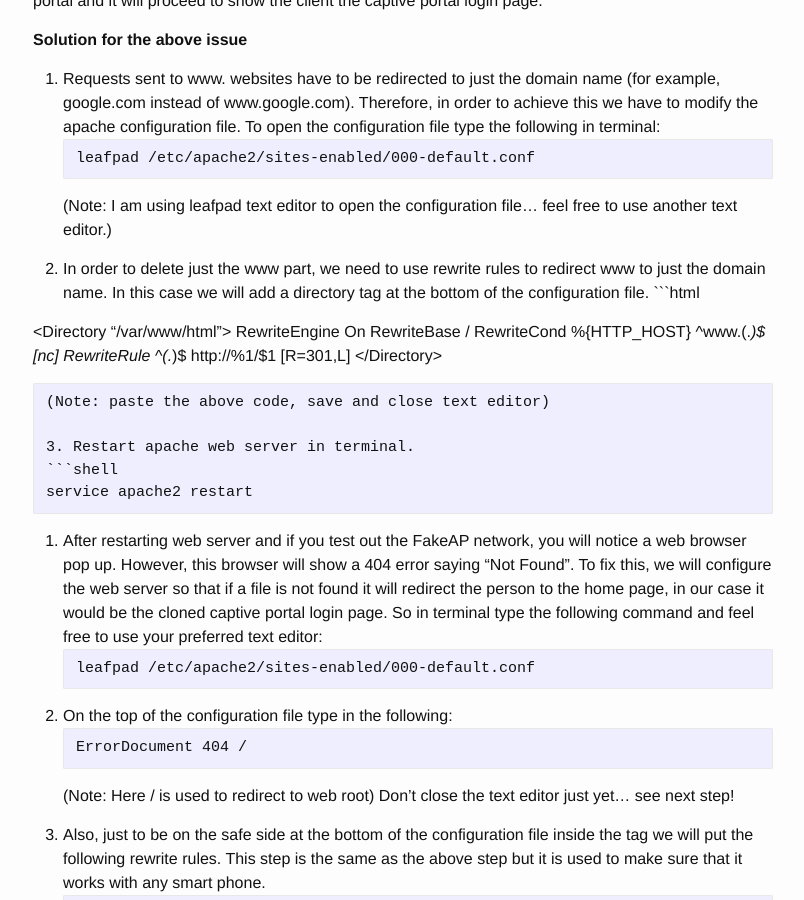
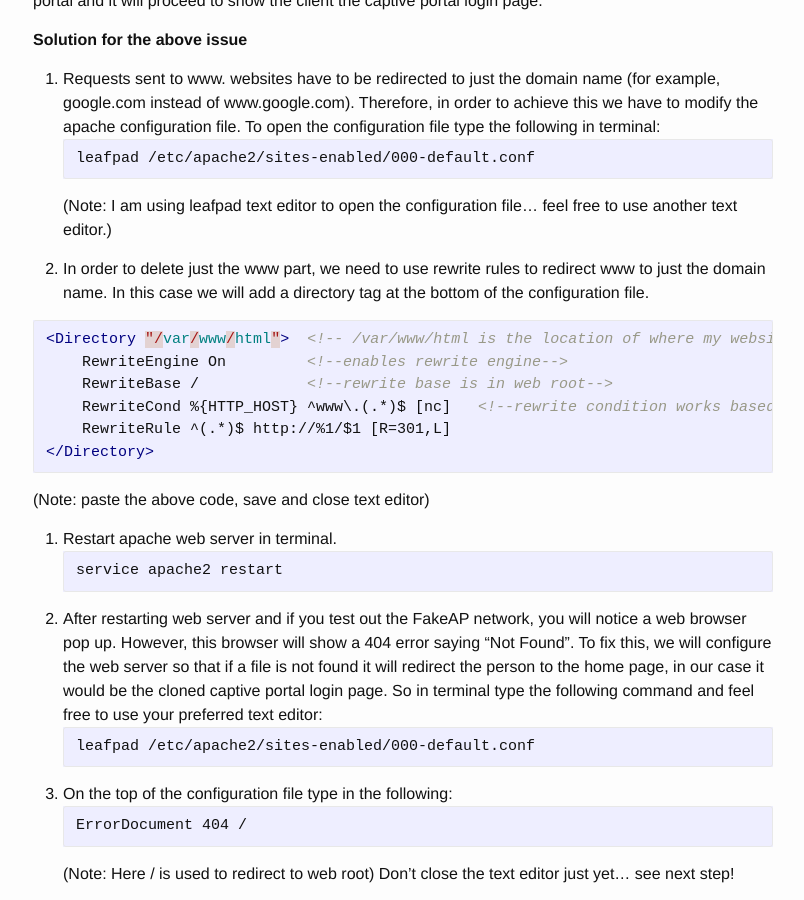
Before and after one commit to alexalwks2/aaronjohn2.github.io, a Jekyll site: the page built from _posts/2018-12-23-captive-portal.md, in a window 1280 px wide and 900 px high, scrolled down 3258 px. Shown: the whole window, without its empty margins (237-1041 px from the left). Built offline with Jekyll 4.4.1, drawn with Linux system fonts in a browser that asks for light colours; comment, search, counter and statistics services are not loaded; part of the change alters nothing that is shown.

Commit message:
Update 2018-12-23-captive-portal.md

````diff
--- a/_posts/2018-12-23-captive-portal.md
+++ b/_posts/2018-12-23-captive-portal.md
@@ -121,14 +121,16 @@ leafpad /etc/apache2/sites-enabled/000-default.conf
 (Note: I am using leafpad text editor to open the configuration file... feel free to use another text editor.)
 
 2. In order to delete just the www part, we need to use rewrite rules to redirect www to just the domain name. In this case we will add a directory tag at the bottom of the configuration file.
+
 ```html
-<Directory "/var/www/html">
-RewriteEngine On
-RewriteBase /
-RewriteCond %{HTTP_HOST} ^www\.(.*)$ [nc]
-RewriteRule ^(.*)$ http://%1/$1 [R=301,L]
+<Directory "/var/www/html">  <!-- /var/www/html is the location of where my website is stored-->
+    RewriteEngine On         <!--enables rewrite engine-->
+    RewriteBase /            <!--rewrite base is in web root-->
+    RewriteCond %{HTTP_HOST} ^www\.(.*)$ [nc]   <!--rewrite condition works based on Regex-->
+    RewriteRule ^(.*)$ http://%1/$1 [R=301,L]
 </Directory>
 ```
+
 (Note: paste the above code, save and close text editor)
 
 3. Restart apache web server in terminal.
````
